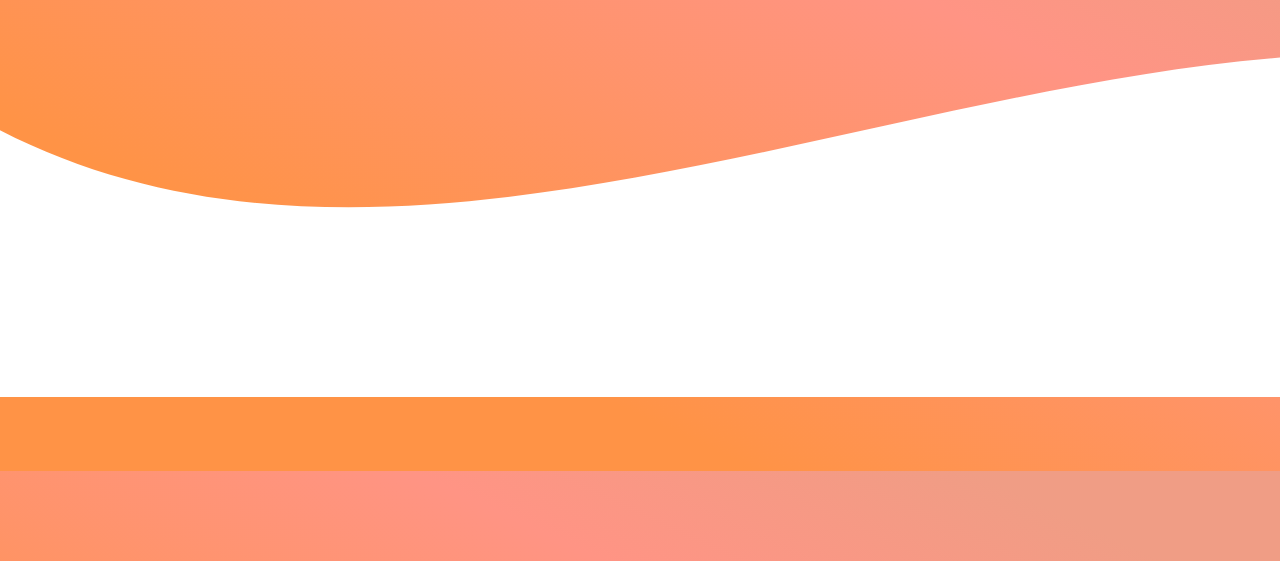
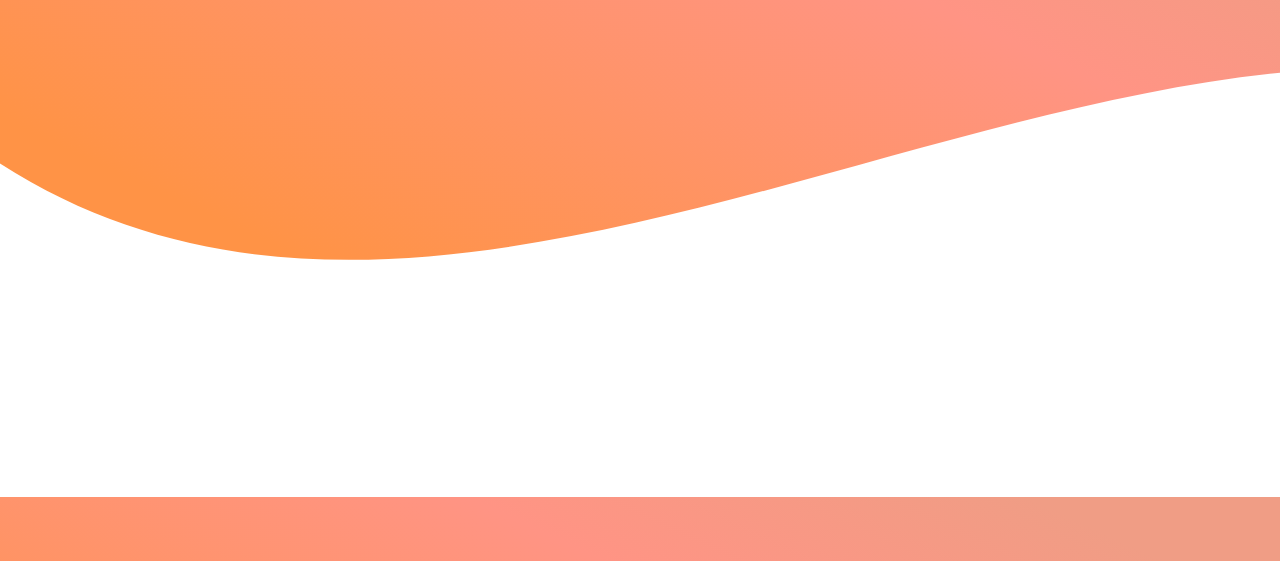
Before and after one commit to Pet-safe/Pet-Safe-, a plain HTML site: page historial.html in a window 1280 px wide. Shown: the part 239-800 px from the top of the page. Drawn offline with Linux system fonts and the light colour scheme.

Commit message:
Update historial.html

```diff
--- a/historial.html
+++ b/historial.html
@@ -53,6 +53,6 @@
     </div>
 
 
-    <div class="onda" style="height: 400px; overflow: hidden;" ><svg viewBox="0 0 370 150" preserveAspectRatio="none" style="height: 100%; width: 100%;"><path d="M0.00,49.98 C149.99,150.00 349.20,-49.98 500.00,49.98 L500.00,150.00 L0.00,150.00 Z" style="stroke: none; fill: #fff;"></path></svg></div>
+    <div class="onda" style="height: 500px; overflow: hidden;" ><svg viewBox="0 0 370 150" preserveAspectRatio="none" style="height: 100%; width: 100%;"><path d="M0.00,49.98 C149.99,150.00 349.20,-49.98 500.00,49.98 L500.00,150.00 L0.00,150.00 Z" style="stroke: none; fill: #fff;"></path></svg></div>
 
         </body>
```
